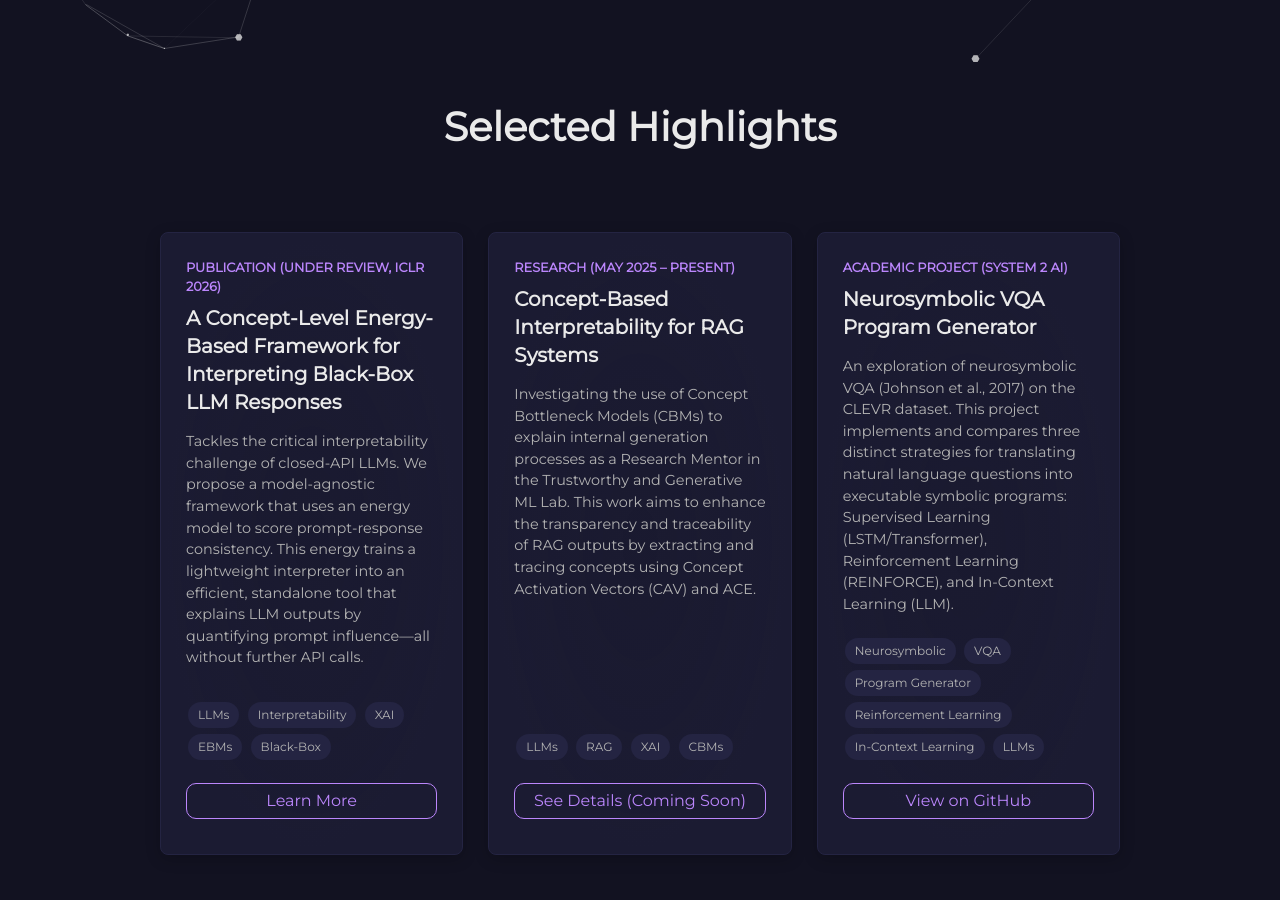
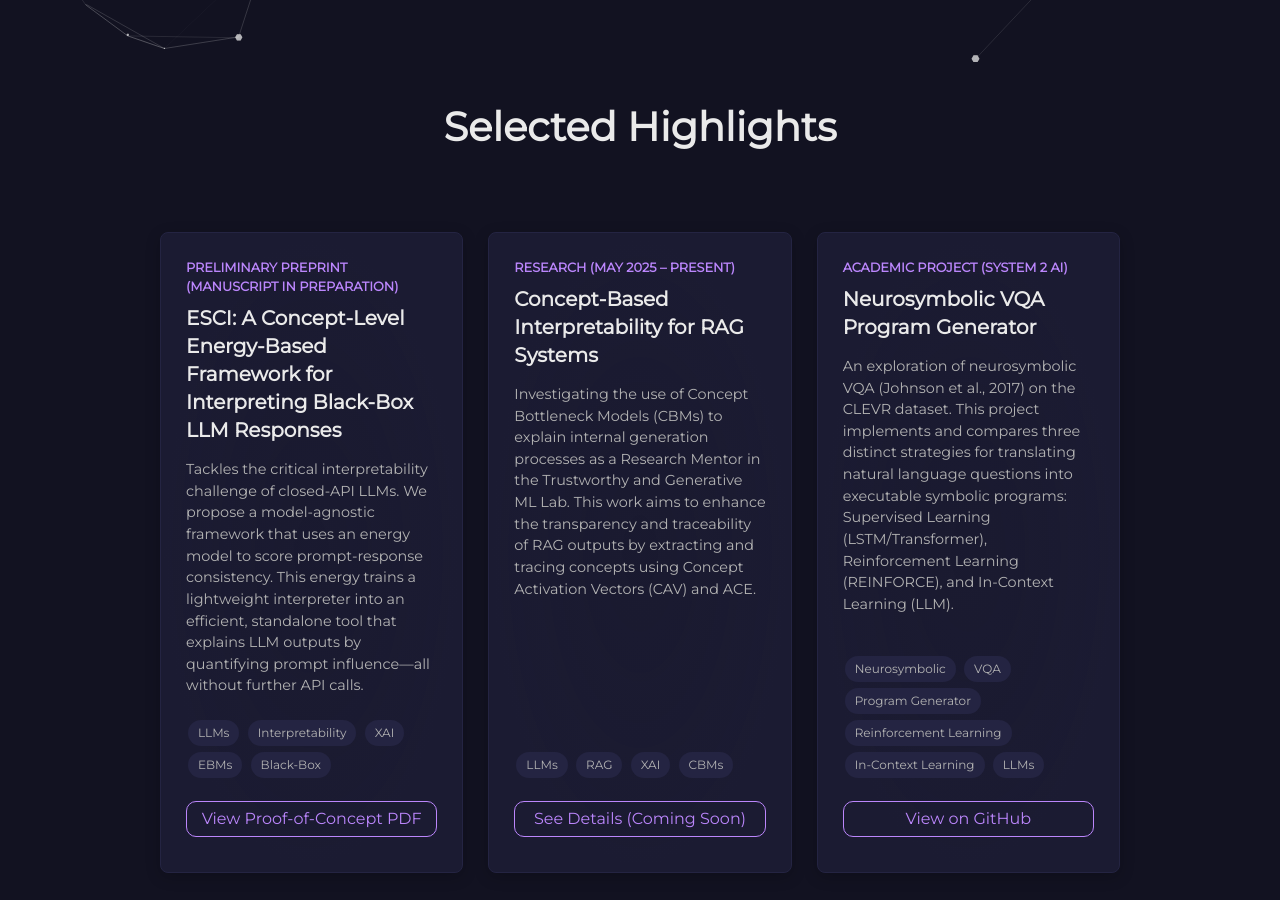
Before and after one commit to MsMaryamRezaee/msmaryamrezaee.github.io, a Jekyll site: the page built from index.html, in a window 1280 px wide and 900 px high, scrolled down 1791 px. Built offline with Jekyll 4.4.1, drawn with Linux system fonts in a browser that asks for light colours; some web fonts are replaced.

Commit message:
fix: Correct references to ESCI

```diff
--- a/_includes/highlights.html
+++ b/_includes/highlights.html
@@ -3,9 +3,8 @@
 
   <div class="highlights-grid">
 
-    <div class="highlight-card js-reveal">
-      <span class="highlight-type">Publication (Under Review, ICLR 2026)</span>
-      <h3 class="highlight-title">A Concept-Level Energy-Based Framework for Interpreting Black-Box LLM Responses</h3>
+    <div class="highlight-card js-reveal"><span class="highlight-type">Preliminary Preprint (Manuscript in Preparation)</span>
+      <h3 class="highlight-title">ESCI: A Concept-Level Energy-Based Framework for Interpreting Black-Box LLM Responses</h3>
       <p class="highlight-desc">Tackles the critical interpretability challenge of closed-API LLMs. We propose a model-agnostic framework that uses an energy model to score prompt-response consistency. This energy trains a lightweight interpreter into an efficient, standalone tool that explains LLM outputs by quantifying prompt influence—all without further API calls.</p>
       <div class="highlight-tags">
         <span>LLMs</span>
@@ -14,7 +13,7 @@
         <span>EBMs</span>
         <span>Black-Box</span>
       </div>
-      <a class="action-link" href="https://openreview.net/pdf?id=Uh0F0079Lh" target="_blank" rel="noopener noreferrer">Learn More</a>
+      <a class="action-link" href="https://openreview.net/pdf?id=Uh0F0079Lh" target="_blank" rel="noopener noreferrer">View Proof-of-Concept PDF</a>
     </div>
 
     <div class="highlight-card js-reveal">
```
Also changed, not shown: 1 other file.
